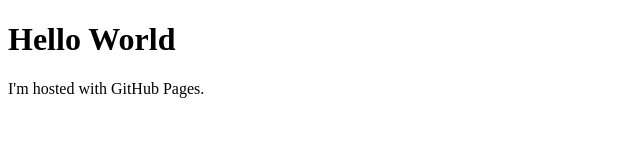
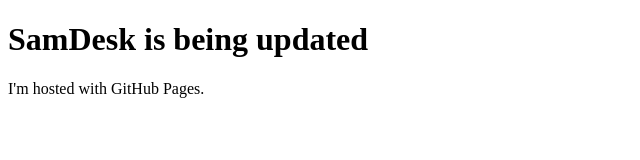
Before and after one commit to SamuelGTurner/SamDesk-Website, a plain HTML site: page index.html in a window 1280 px wide. Shown: the whole page, without its empty margins (0-640 px from the left). Drawn offline with Linux system fonts and the light colour scheme.

Commit message:
Update index.html

```diff
--- a/index.html
+++ b/index.html
@@ -1,7 +1,7 @@
 <!DOCTYPE html>
 <html>
 <body>
-<h1>Hello World</h1>
+<h1>SamDesk is being updated</h1>
 <p>I'm hosted with GitHub Pages.</p>
 </body>
 </html>
```
